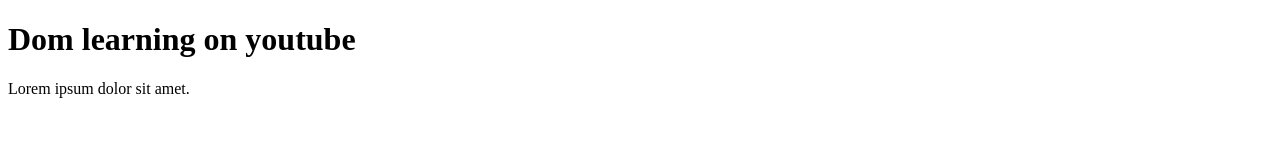
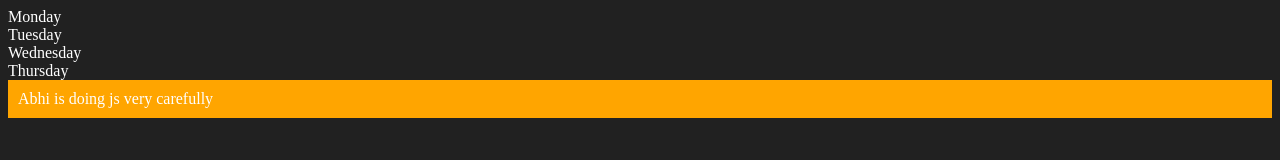
Before and after one commit to Abhisheksantra28/JS_Learning, a plain HTML site: page 06_Dom_Manupulation/Dom.html in a window 1280 px wide. Drawn offline with Linux system fonts and the light colour scheme.

Commit message:
Dom completed

```diff
--- a/06_Dom_Manupulation/Dom.html
+++ b/06_Dom_Manupulation/Dom.html
@@ -1,14 +1,67 @@
 <!DOCTYPE html>
 <html lang="en">
-<head>
-    <meta charset="UTF-8">
-    <meta name="viewport" content="width=device-width, initial-scale=1.0">
+  <head>
+    <meta charset="UTF-8" />
+    <meta name="viewport" content="width=device-width, initial-scale=1.0" />
     <title>Dom learning</title>
-</head>
-<body>
-    <div class="bg-black">
-        <h1 class="heading">Dom learning on youtube</h1>
-        <p>Lorem ipsum dolor sit amet.</p>
+  </head>
+  <body style="background-color: #212121; color: #fff">
+    <div class="parent">
+      <div class="day">Monday</div>
+      <div class="day">Tuesday</div>
+      <div class="day">Wednesday</div>
+      <div class="day">Thursday</div>
     </div>
-</body>
+  </body>
+  <script>
+    /*
+    const parent = document.querySelector(".parent");
+    console.log(parent);
+    console.log(parent.children); //=>HTMLCollection which is like an array but not array
+    console.log(parent.children[1].innerHTML);
+
+    for (let i = 0; i < parent.children.length; i++) {
+      console.log(parent.children[i].innerHTML);
+    }
+
+    parent.children[0].style.color="orange"
+
+   console.log( parent.firstElementChild.innerHTML); // monday
+   console.log( parent.lastElementChild.innerHTML); // Thursday
+
+   */
+
+   /*
+    const day1 = document.querySelector(".day");
+    console.log(day1); // monday
+    const parent = day1.parentElement;
+    console.log(day1.nextElementSibling); // tuesday
+
+    console.log("NODES: ", parent.childNodes);
+    */
+
+
+    // ************** Create Element in dom **************
+
+   const div = document.createElement("div")
+   console.log(div);
+
+   div.className="main"
+   div.id = Math.round(Math.random()*10 +1)
+
+
+   div.setAttribute("title","My Title")
+   div.style.backgroundColor="orange"
+   div.style.padding = "10px"
+
+   // div.innerText = "Abhi is doing js"
+   const addText = document.createTextNode("Abhi is doing js very carefully")
+   div.appendChild(addText)
+
+   document.body.appendChild(div)
+
+
+
+
+  </script>
 </html>
```
